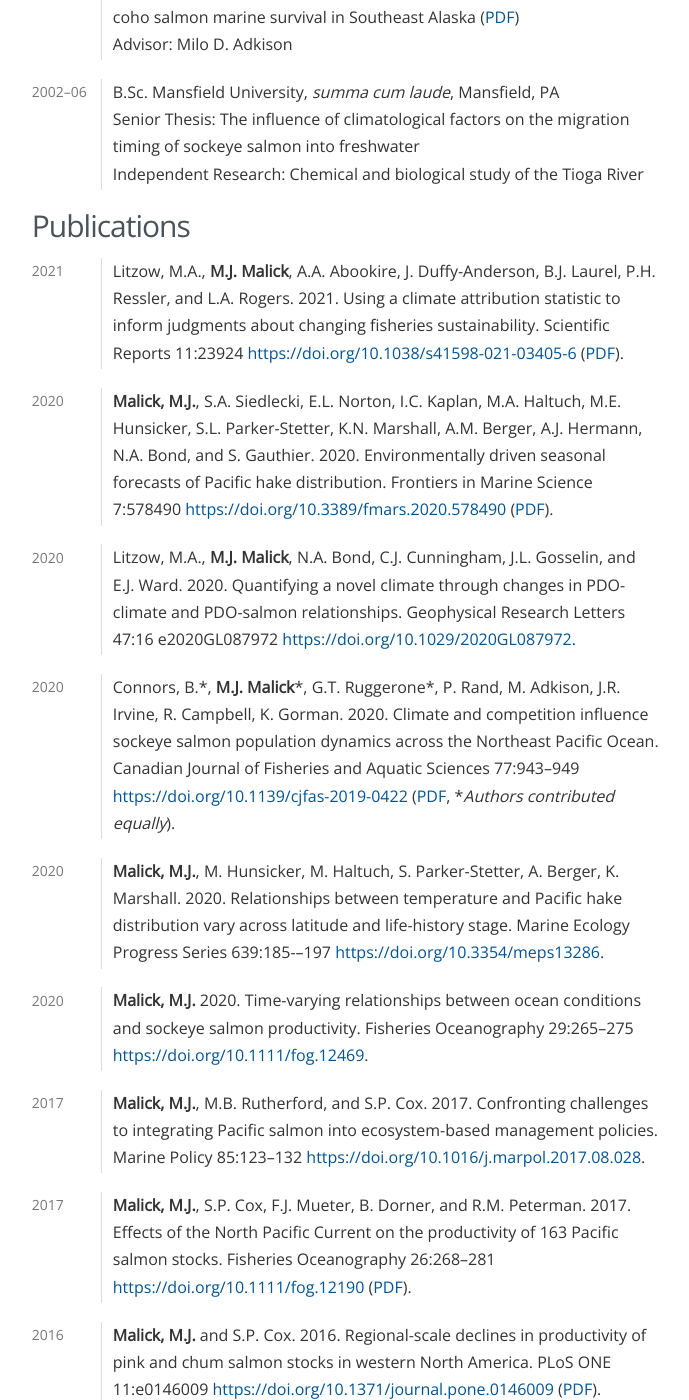
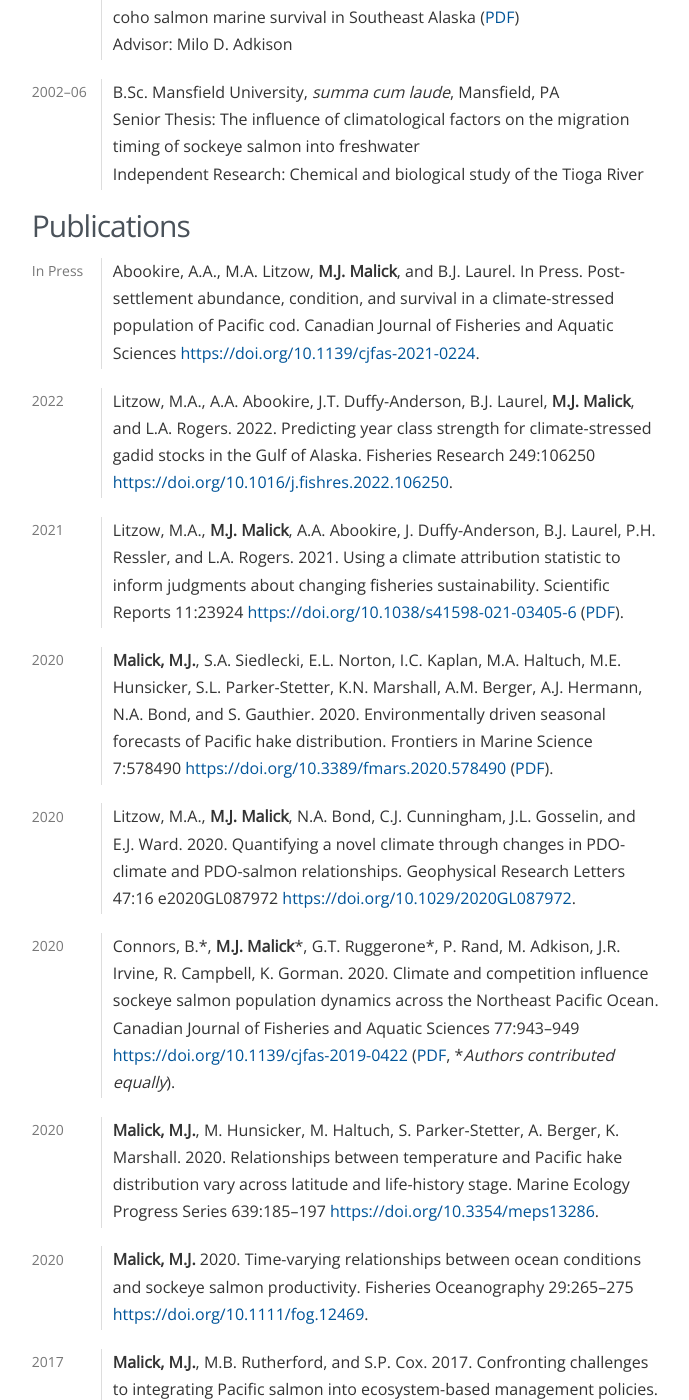
Before and after one commit to michaelmalick/michaelmalick.github.io, a Jekyll site: the page built from malick-cv.md, in a window 1280 px wide and 1400 px high, scrolled down 706 px. Shown: the whole window, without its empty margins (461-1150 px from the left). Built offline with Jekyll 4.4.1, drawn with Linux system fonts in a browser that asks for light colours.

Commit message:
Add cod papers to CV

```diff
--- a/malick-cv.md
+++ b/malick-cv.md
@@ -52,6 +52,19 @@ Education
 Publications
 ------------
 
+In Press
+:   Abookire, A.A., M.A. Litzow, **M.J. Malick**, and B.J. Laurel. In Press.
+    Post-settlement abundance, condition, and survival in a climate-stressed
+    population of Pacific cod. Canadian Journal of Fisheries and Aquatic
+    Sciences <https://doi.org/10.1139/cjfas-2021-0224>.
+
+
+2022
+:   Litzow, M.A., A.A. Abookire, J.T. Duffy-Anderson, B.J. Laurel,
+    **M.J. Malick**, and L.A. Rogers. 2022. Predicting year class strength for
+    climate-stressed gadid stocks in the Gulf of Alaska. Fisheries Research
+    249:106250 <https://doi.org/10.1016/j.fishres.2022.106250>.
+
 2021
 :   Litzow, M.A., **M.J. Malick**, A.A. Abookire, J. Duffy-Anderson, B.J.
     Laurel, P.H. Ressler, and L.A. Rogers. 2021. Using a climate attribution
@@ -84,7 +97,7 @@ Publications
 :   **Malick, M.J.**, M. Hunsicker, M. Haltuch, S. Parker-Stetter, A.
     Berger, K. Marshall. 2020. Relationships between temperature and Pacific hake
     distribution vary across latitude and life-history stage. Marine Ecology
-    Progress Series 639:185-–197 <https://doi.org/10.3354/meps13286>.
+    Progress Series 639:185--197 <https://doi.org/10.3354/meps13286>.
 
 2020
 :   **Malick, M.J.** 2020. Time-varying relationships between ocean conditions
```
Also changed, not shown: cv/index.md (+14 -1 lines), malick-cv.txt (+17 -3 lines), 1 other file.
